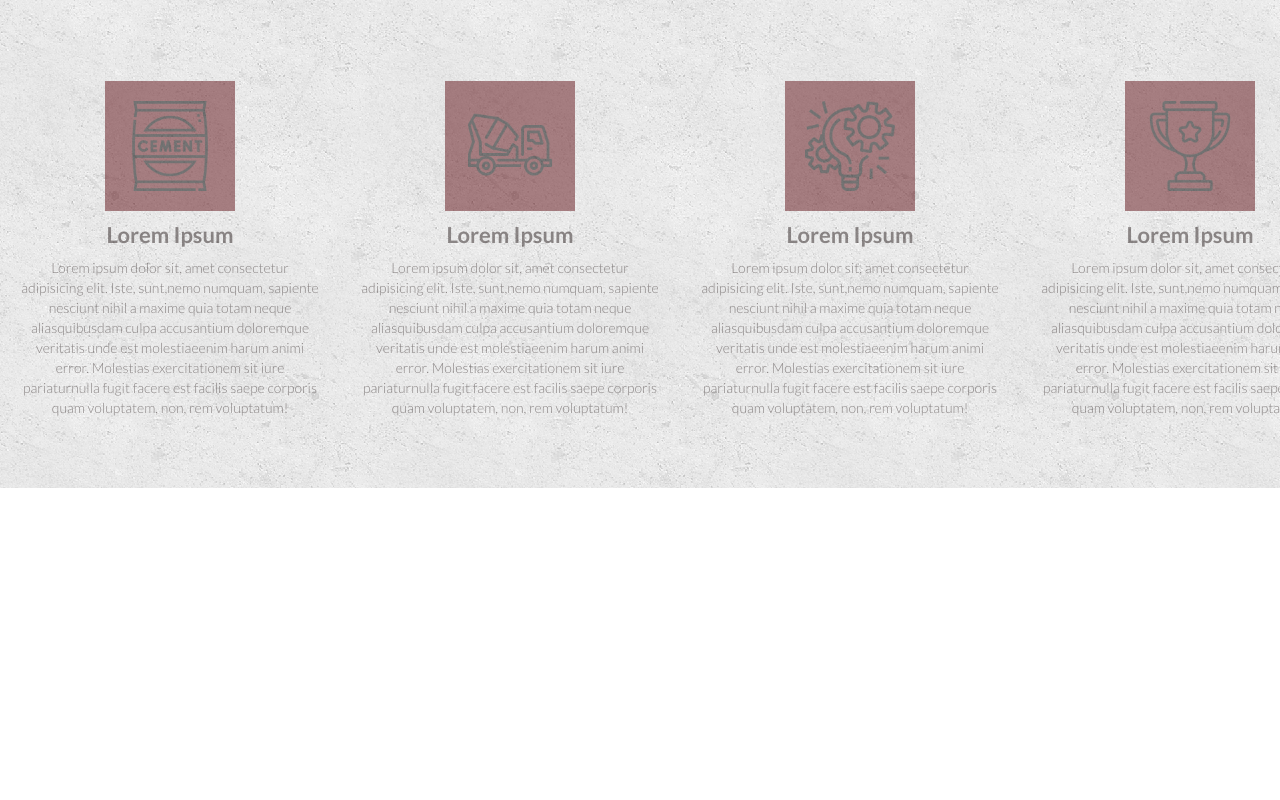
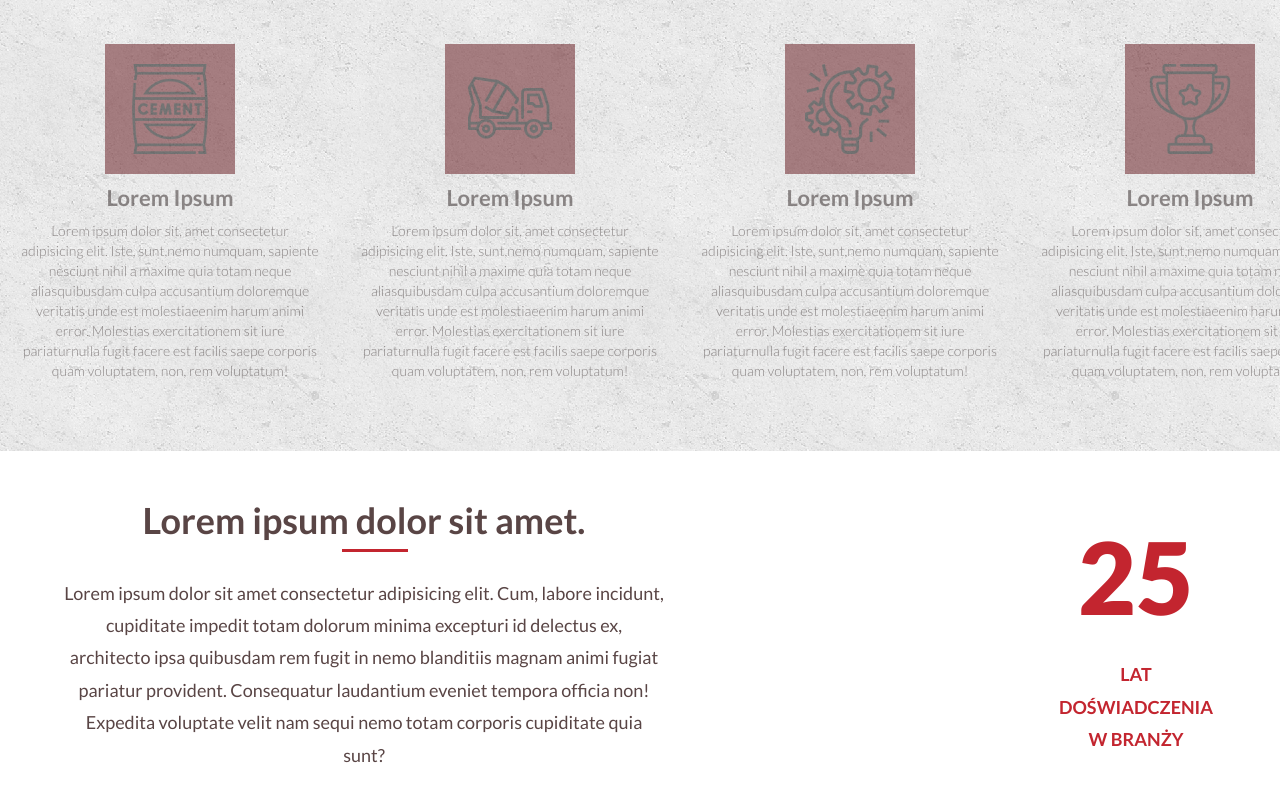
Before and after one commit to AdamAngg/beton-mochy, a Next.js app: page / in a window 1280 px wide. Shown: the part 862-1662 px from the top of the page. Before the commit the page ends 1350 px from the top, so only its background shows below. Built offline with nearby package versions, Linux system fonts and the light colour scheme.

Commit message:
feat: countdown on about section

```diff
--- /dev/null
+++ b/src/components/content/home/about/about.jsx
@@ -0,0 +1,24 @@
+import styles from "./about.module.css";
+import { useCountDown } from "./useCountDown.hook";
+export const About = () => {
+  const years = useCountDown({ delay: 100 });
+  return (
+    <div className={styles.container}>
+      <div className={styles.about}>
+        <h1 className={styles.title}>Lorem ipsum dolor sit amet.</h1>
+        <p className={styles.text}>
+          Lorem ipsum dolor sit amet consectetur adipisicing elit. Cum, labore
+          incidunt, cupiditate impedit totam dolorum minima excepturi id
+          delectus ex, architecto ipsa quibusdam rem fugit in nemo blanditiis
+          magnam animi fugiat pariatur provident. Consequatur laudantium eveniet
+          tempora officia non! Expedita voluptate velit nam sequi nemo totam
+          corporis cupiditate quia sunt?
+        </p>
+      </div>
+      <div className={styles.years_container}>
+        <span className={styles.years}>{years}</span>
+        <p className={styles.years_text}>Lat Doświadczenia w branży</p>
+      </div>
+    </div>
+  );
+};
--- /dev/null
+++ b/src/components/content/home/about/about.module.css
@@ -0,0 +1,54 @@
+.container {
+  display: flex;
+  flex-direction: row;
+  margin: 5rem 0 5rem;
+  justify-content: space-between;
+  align-items: center;
+}
+.about {
+  width: 60rem;
+  display: flex;
+  flex-direction: column;
+  align-items: center;
+  gap: 3.6rem;
+}
+.title {
+  font-size: var(--fontSize-extraLarge);
+  position: relative;
+}
+.title::after {
+  position: absolute;
+  content: "";
+  left: 45%;
+  bottom: -30%;
+  background-color: var(--color-complementary);
+  width: 15%;
+  height: 3px;
+  transition: all 0.3s;
+}
+.text {
+  word-wrap: break-word;
+  text-align: center;
+  font-size: var(--fontSize-medium);
+  line-height: 1.8;
+}
+.years_container {
+  display: flex;
+  flex-direction: column;
+  gap: 2.2rem;
+  width: 16rem;
+}
+.years {
+  font-size: 10rem;
+  font-weight: 800;
+  color: var(--color-complementary);
+  text-align: center;
+}
+.years_text {
+  font-size: var(--fontSize-medium);
+  font-weight: 600;
+  color: var(--color-complementary);
+  text-align: center;
+  line-height: 1.8;
+  text-transform: uppercase;
+}
--- /dev/null
+++ b/src/components/content/home/about/useCountDown.hook.js
@@ -0,0 +1,18 @@
+import { useEffect, useState } from "react";
+
+export const useCountDown = ({ delay }) => {
+  const [count, setCount] = useState(0);
+  useEffect(() => {
+    const countDown = () => {
+      setCount(count + 1);
+    };
+    const interval = setInterval(countDown, delay);
+
+    if (count === 25) {
+      clearInterval(interval);
+    }
+    return () => clearInterval(interval);
+  }, [count]);
+
+  return count;
+};
--- a/src/components/content/home/home.jsx
+++ b/src/components/content/home/home.jsx
@@ -1,6 +1,7 @@
 import styles from "./home.module.css";
 import { Header } from "../../UI/header/header";
 import { Perks } from "./perks/perks";
+import { About } from "./about/about";
 
 const HomeComponents = [
   {
@@ -14,6 +15,12 @@ const HomeComponents = [
     styleName: "perks",
     witdh: false,
     id: "perks",
+  },
+  {
+    component: <About />,
+    styleName: "about",
+    witdh: true,
+    id: "about",
   },
 ];
 export const Home = () => {
--- a/src/components/content/home/home.module.css
+++ b/src/components/content/home/home.module.css
@@ -9,12 +9,10 @@
   overflow: hidden;
 }
 .perks {
-  height: 65rem;
   overflow: hidden;
   background-image: url("../../../../public/assets/img/perks/concrete.png");
   background-repeat: repeat;
   background-position: right top;
-  background-color: rgba(255, 255, 255, 0.174);
   display: flex;
   justify-content: flex-end;
   flex-direction: column;
--- a/src/components/content/home/perks/perks.module.css
+++ b/src/components/content/home/perks/perks.module.css
@@ -7,6 +7,7 @@
   min-width: var(--website-width);
 }
 .main_title_wrapper {
+  margin-top: 5rem;
   display: flex;
   justify-content: center;
 }
@@ -14,6 +15,7 @@
   font: inherit;
   font-size: var(--fontSize-extraLarge);
   position: relative;
+  font-weight: 600;
 }
 .main_title::after {
   position: absolute;
```
